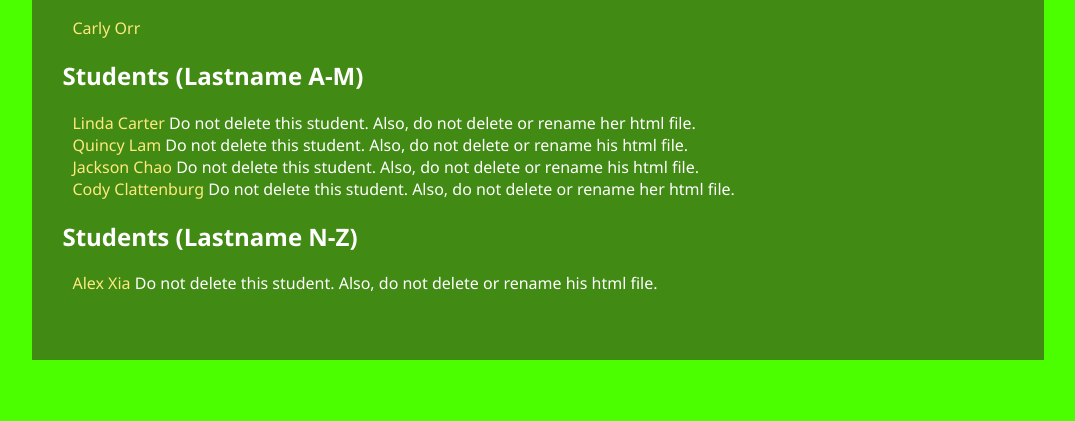
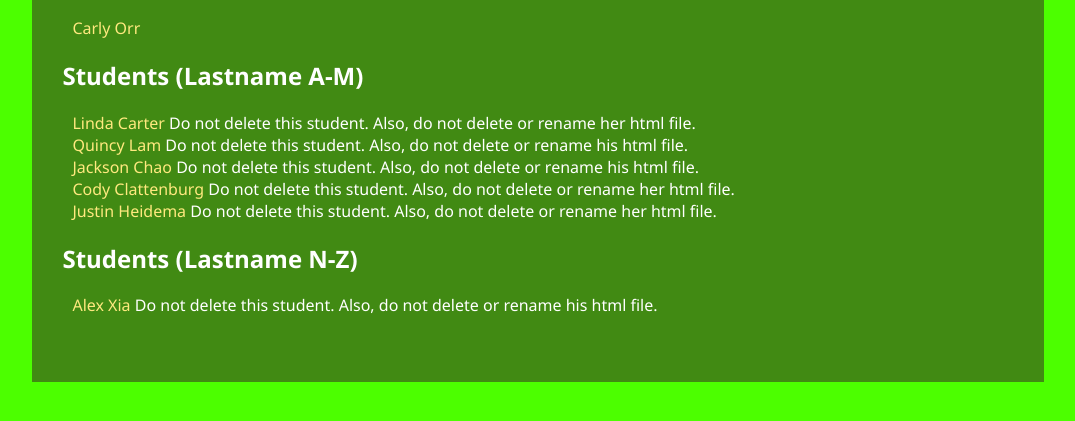
Before and after one commit to lanlansu/arsenal, a plain HTML site: page Index.html in a window 1280 px wide. Shown: the part 227-648 px from the top of the page, without its empty margins (102-1177 px from the left). Drawn offline with Linux system fonts and the light colour scheme.

Commit message:
I have added Justin's files

```diff
--- a/Index.html
+++ b/Index.html
@@ -26,6 +26,8 @@
             <li><a href="QuincyLam.html">Quincy Lam</a> Do not delete this student. Also, do not delete or rename his html file. </li>
             <li><a href="JacksonChao.html">Jackson Chao</a> Do not delete this student. Also, do not delete or rename his html file.</li>
             <li><a href="CodyClattenburg.html">Cody Clattenburg</a> Do not delete this student. Also, do not delete or rename her html file.</li>
+	        <li><a href="JustinHeidema.html">Justin Heidema</a> Do not delete this student. Also, do not delete or rename her html file.</li>
+
         </ul>
 
         <h2>Students (Lastname N-Z)</h2>
--- /dev/null
+++ b/Style/Style_JustinHeidema.css
@@ -0,0 +1,55 @@
+body {
+	font-family: Segoe UI, arial, sans-serif;
+	background-color: #4c678c;
+	color: #758aa8;
+}
+
+img.person {
+    width: 120px;
+    float:  left;
+    padding-left:  30px;
+    padding-right:  30px;
+}
+
+div#bio {
+    width:  80%;
+    padding-left:  30px;
+}
+
+div#logo {
+    padding: 15px;
+    margin: 20px auto 0px auto;
+    text-align: center;
+}
+
+div#container {
+	background-color: #142f54;
+	min-width:850px;
+	margin-left: auto;
+	margin-right: auto;
+	min-height: 300px;
+	margin: 0 auto -4em;
+	clear: both;
+	margin-left: auto;
+	margin-right: auto;
+	width: 80%;
+    padding-bottom: 50px;
+}
+
+h1, h2, div>a {
+    padding-left:  30px;
+}
+
+ul>li {
+    list-style-type: none;
+}
+
+a {
+    text-decoration: none;
+    color:  #2c4870;
+    outline:  none;
+}
+
+img {border:  0;}
+
+a img {outline:  none;}
```
Also changed, not shown: JustinHeidema.html (added, +21 -0 lines), Images/JustinHeidema.jpg (added).
